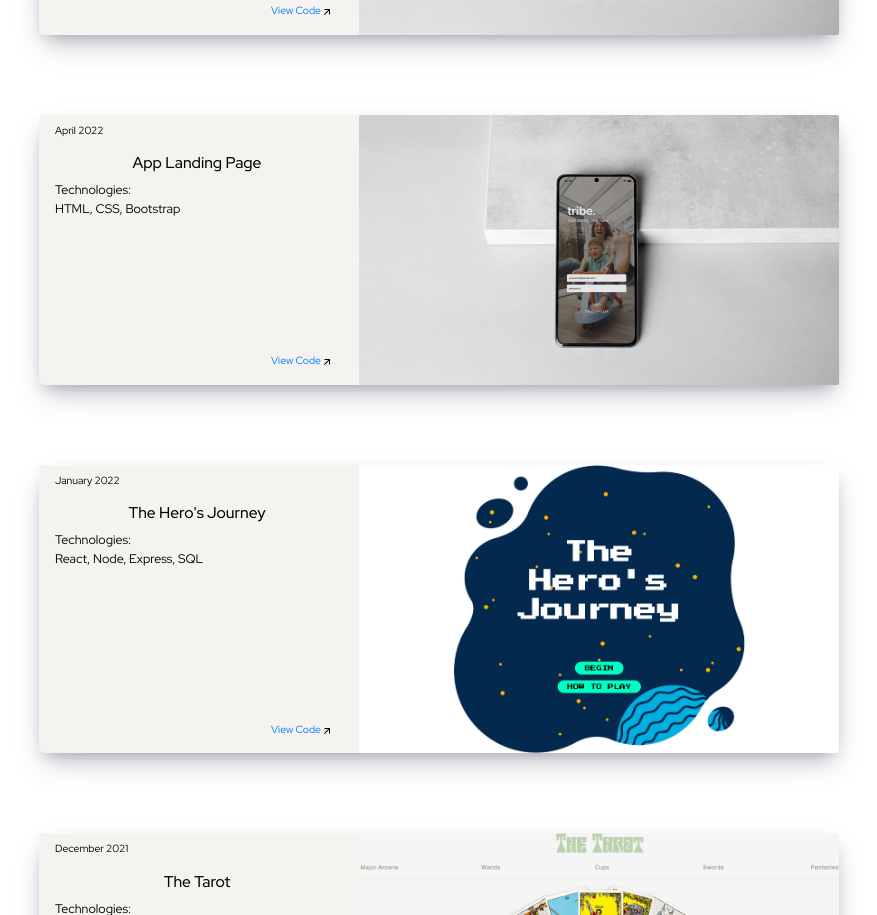
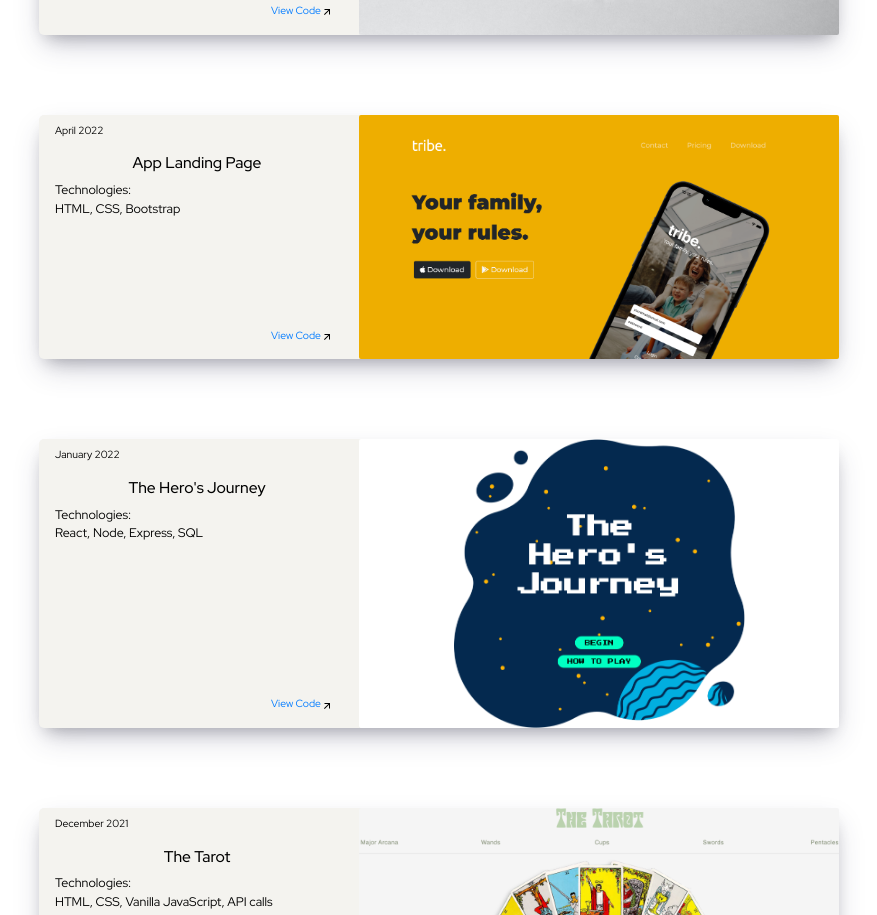
Before and after one commit to indyamolloy/Portfolio, a React (Create React App) app: page / in a window 1280 px wide. Shown: the part 1314-2229 px from the top of the page, without its empty margins (201-1078 px from the left). Built offline with nearby package versions, Linux system fonts and the light colour scheme; a web font is replaced by a local one.

Commit message:
landing page added

```diff
--- a/src/components/Projects/Projects.js
+++ b/src/components/Projects/Projects.js
@@ -22,8 +22,8 @@
         />
         <ProjectCard
           liveSiteUrl="https://github.com/SchoolOfCode/final-project-repo-node-of-ingenuity-room-17"
-          codeURL="https://github.com/SchoolOfCode/final-project-repo-node-of-ingenuity-room-17"
-          image={AppProject}
+          codeURL="https://tribeapp.netlify.app/"
+          image={tribeapp}
           title="App Landing Page"
           date="April 2022 "
           description="HTML, CSS, Bootstrap"
```
